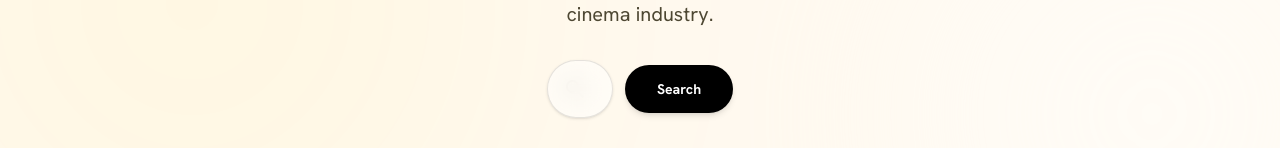
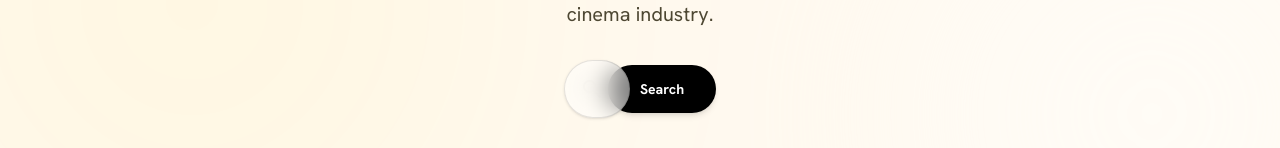
Before and after one commit to Naveen-Deevi/FilmFolio, a Next.js app: page /discover in a window 1280 px wide. Shown: the part 276-424 px from the top of the page. Built offline with nearby package versions, Linux system fonts and the light colour scheme; no server answers; the database is empty.

Commit message:
fix: Replace arbitrary tailwind width with inline style
- Removed failing arbitrary tailwind class 'sm:w-[400px]'
- Replaced with bulletproof inline styles to guarantee width and flex behavior

```diff
--- a/components/DiscoverHeader.tsx
+++ b/components/DiscoverHeader.tsx
@@ -32,7 +32,7 @@ export default function DiscoverHeader() {
 
         <form onSubmit={handleSearch} className="w-full max-w-xl mx-auto mb-8 px-4">
           <div className="flex flex-col sm:flex-row justify-center items-center gap-3 w-full">
-            <div className="relative w-full sm:w-[400px]">
+            <div className="relative w-full" style={{ maxWidth: '400px', flex: '1 1 auto' }}>
               <span className="material-symbols-outlined absolute left-4 top-1/2 -translate-y-1/2 text-black/40 group-focus-within:text-[var(--color-primary)] transition-colors">search</span>
               <input
                 type="text"
```
